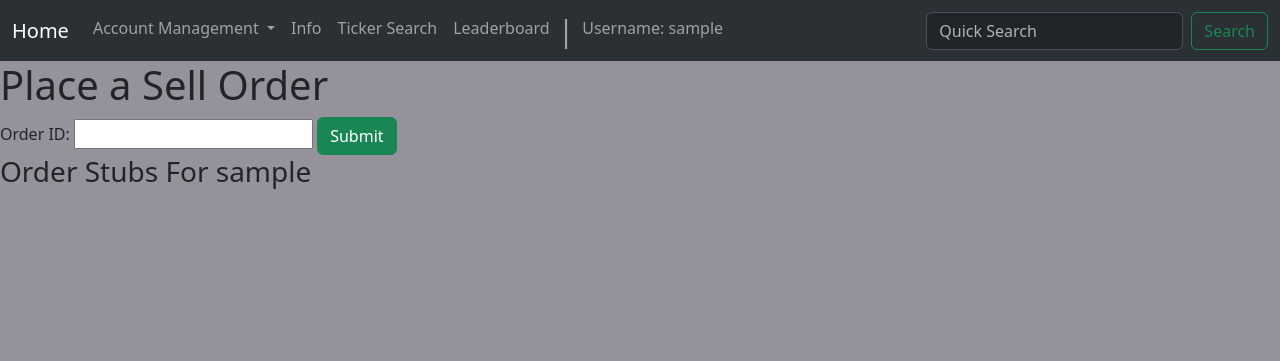
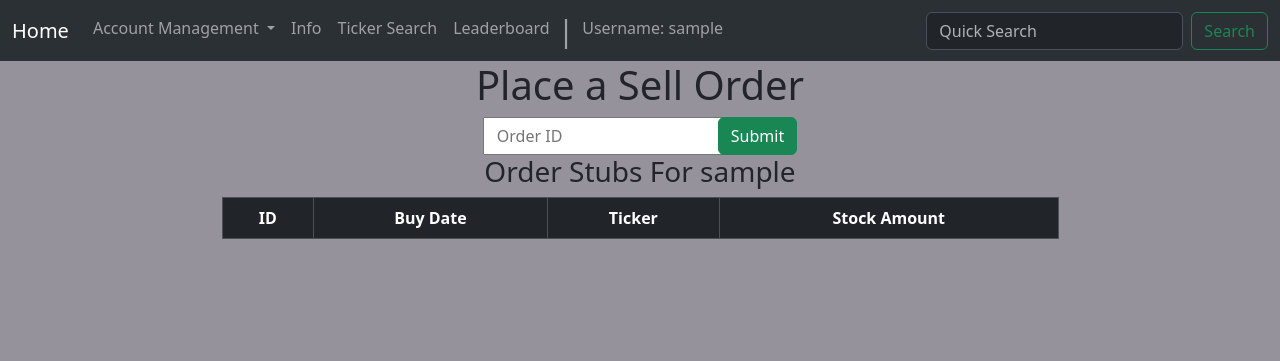
Before and after one commit to 33QWERTY33/DayTradingSim, a Django app: page /order/sell-order/ in a window 1280 px wide. Shown: the top 361 px of the page. Run offline with Django 5.2, Linux system fonts and the light colour scheme; a user stored in the database is signed in; tables that the repository leaves empty hold one stand-in row (values such as "Sample post"); lists and menus that the app fills with data are empty.

Commit message:
removed csrf token safety feature and improved place buy and place sell order pages

```diff
--- a/TradingSim/OrdersApp/templates/place-sell-order.html
+++ b/TradingSim/OrdersApp/templates/place-sell-order.html
@@ -14,18 +14,46 @@
     <script src="{% static 'scripts/loading_graphic_trig.js' %}"></script>
     <script src="{% static 'scripts/modal_submit.js' %}"></script>
 
-    <h1>Place a Sell Order</h1>
-    <form action="{% url 'order:sell-order'%}" method="post" id="order-form">
-        {% csrf_token %}
-        <label for="orderID">Order ID: </label>
-        <input type="text" name="id" required>
+    <h1 class="text-center">Place a Sell Order</h1>
+    <div class="d-flex justify-content-center">
+        <form action="{% url 'order:sell-order'%}" method="post" id="order-form" class="d-flex justify-content-center">
+            <div class="row">
+                <input type="text" name="id" placeholder="Order ID" required>
+            </div>
 
-        <button type="button" class="btn btn-success" id="loadModalTrigger" data-bs-toggle="modal" data-bs-target="#confirmModal">Submit</button>
-    </form>
-    <h3>Order Stubs For {{ user.username }}</h3>
-    {% for order in currentOrders %}
-        <a href="{% url 'order:buy-order-details' id=order.id %}">
-            --> ID: {{ order.id }} | {{order.buyDate}} | {{ order.ticker }} | {{ order.stockAmount }} <--
-        </a><br>
-    {% endfor %}
+            <button type="button" class="btn btn-success row" id="loadModalTrigger" data-bs-toggle="modal" data-bs-target="#confirmModal">Submit</button>
+        </form>
+    </div>
+    <h3 class="text-center">Order Stubs For {{ user.username }}</h3>
+
+    <div class="d-flex container justify-content-center">
+        <table style="width:75%" class="table table-dark table-striped table-hover table-bordered">
+            <thead>
+            <tr>
+                <th class="text-center" scope="col">ID</th>
+                <th class="text-center" scope="col">Buy Date</th>
+                <th class="text-center" scope="col">Ticker</th>
+                <th class="text-center" scope="col">Stock Amount</th>
+            </tr>
+            </thead>
+            <tbody>
+                {% for order in currentOrders %}
+                <tr>
+                    <td>
+                        <a href="{% url 'order:buy-order-details' id=order.id %}">{{ order.id }}</a>
+                    </td>
+                    <td>
+                        {{ order.buyDate }}
+                    </td>
+                    <td>
+                        {{ order.ticker }}
+                    </td>
+                    <td>
+                        {{ order.stockAmount }}
+                    </td>
+                </tr>
+                {% endfor %}
+            </tbody>
+        </table>
+    </div>
 {% endblock content %}
--- a/TradingSim/TickerApp/templates/get-ticker.html
+++ b/TradingSim/TickerApp/templates/get-ticker.html
@@ -9,7 +9,6 @@
     <script src="{% static 'scripts/loading_graphic_trig.js' %}"></script>
     <div class="container">
         <form action="{% url 'ticker:ticker-info' %}" method="post">
-            {% csrf_token %}
             <h3>Ticker: </h3>
             <input type="text" id="ticker" name="ticker" class="form-control">
             <div class="d-flex justify-content-center pt-3">
--- a/TradingSim/TradingSim/settings.py
+++ b/TradingSim/TradingSim/settings.py
@@ -47,7 +47,7 @@ MIDDLEWARE = [
     'django.middleware.security.SecurityMiddleware',
     'django.contrib.sessions.middleware.SessionMiddleware',
     'django.middleware.common.CommonMiddleware',
-    'django.middleware.csrf.CsrfViewMiddleware',
+    # 'django.middleware.csrf.CsrfViewMiddleware',
     'django.contrib.auth.middleware.AuthenticationMiddleware',
     'django.contrib.messages.middleware.MessageMiddleware',
     'django.middleware.clickjacking.XFrameOptionsMiddleware',
--- a/TradingSim/UsersApp/templates/login.html
+++ b/TradingSim/UsersApp/templates/login.html
@@ -10,7 +10,6 @@
 </div>
 <div class="d-flex justify-content-center">
     <form action="{% url 'user:login' %}" method="post" class="row">
-        {% csrf_token %}
         {{ form }}
         {% if request.GET.next  %}
             <input type="hidden" name="next" value="{{ request.GET.next }}"/>
--- a/TradingSim/UsersApp/templates/signup.html
+++ b/TradingSim/UsersApp/templates/signup.html
@@ -10,7 +10,6 @@
 </div>
 <div class="d-flex justify-content-center">
     <form action="{% url 'user:signup' %}" method="post">
-        {% csrf_token %}
         {{ form }}
         <button class="btn btn-success">Submit</button>
     </form>
--- a/TradingSim/templates/layouts/modals.html
+++ b/TradingSim/templates/layouts/modals.html
@@ -15,11 +15,7 @@
                 {% endblock modalBody %}
             </div>
             <div class="modal-footer bg-dark text-white">
-                    <button type="button" class="btn btn-secondary" data-bs-dismiss="modal" id="submitButton">
-                        {% block ConfirmBtnContent %}
-                            <a class="nav-link active" aria-current="page" href="{% url 'user:delete-account' %}">Yes</a>
-                        {% endblock ConfirmBtnContent %}
-                    </button>
+                <button type="button" class="btn btn-secondary" data-bs-dismiss="modal" id="submitButton">yes</button>
                 <button type="button" class="btn btn-primary" data-bs-dismiss="modal" id="closeModalNoBtn">No</button>
             </div>
         </div>
--- a/TradingSim/templates/layouts/navbar.html
+++ b/TradingSim/templates/layouts/navbar.html
@@ -19,8 +19,8 @@
                     <a class="nav-link active" aria-current="page" href="{% url 'user:logout' %}">Log Out</a>
                 </li>
                 <li class="nav-item">
-                  <button class="navbar-button" data-bs-toggle="modal" data-bs-target="#confirmModal">
-                    Delete Account
+                  <button class="navbar-button">
+                    <a class="nav-link active" aria-current="page" href="{% url 'user:delete-account' %}">Delete Account</a>
                   </button>
                 </li>
               {% else %}
```
Also changed, not shown: TradingSim/OrdersApp/templates/place-buy-order.html (+4 -7 lines), TradingSim/static/assets/tickerReports/2YearReport.png.
